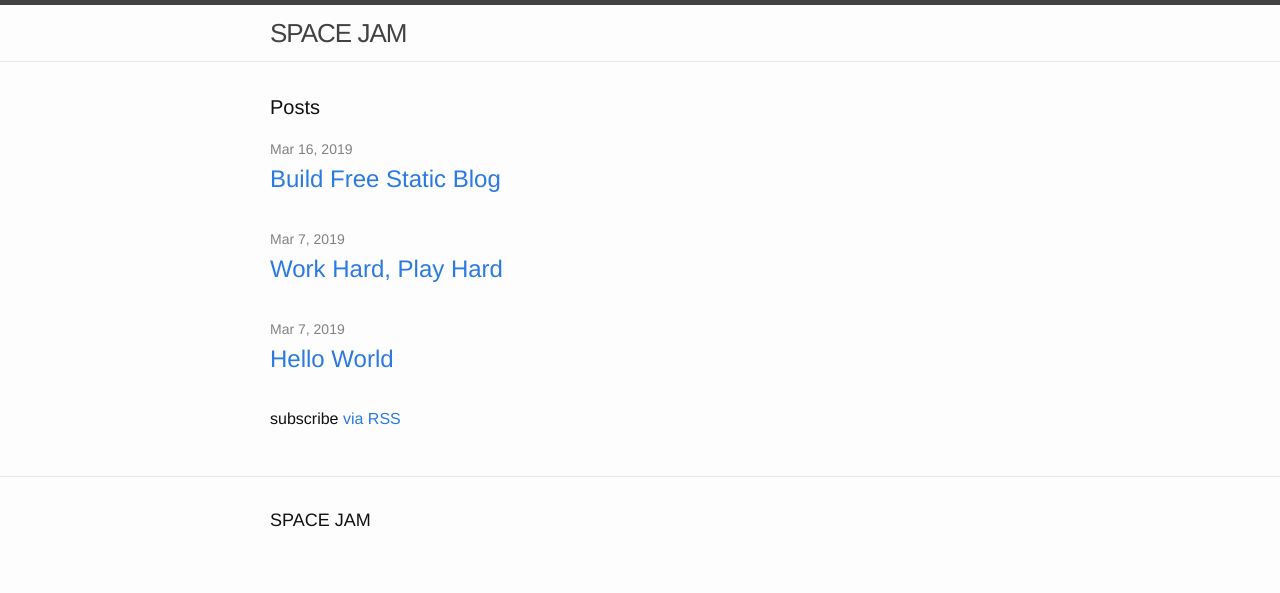
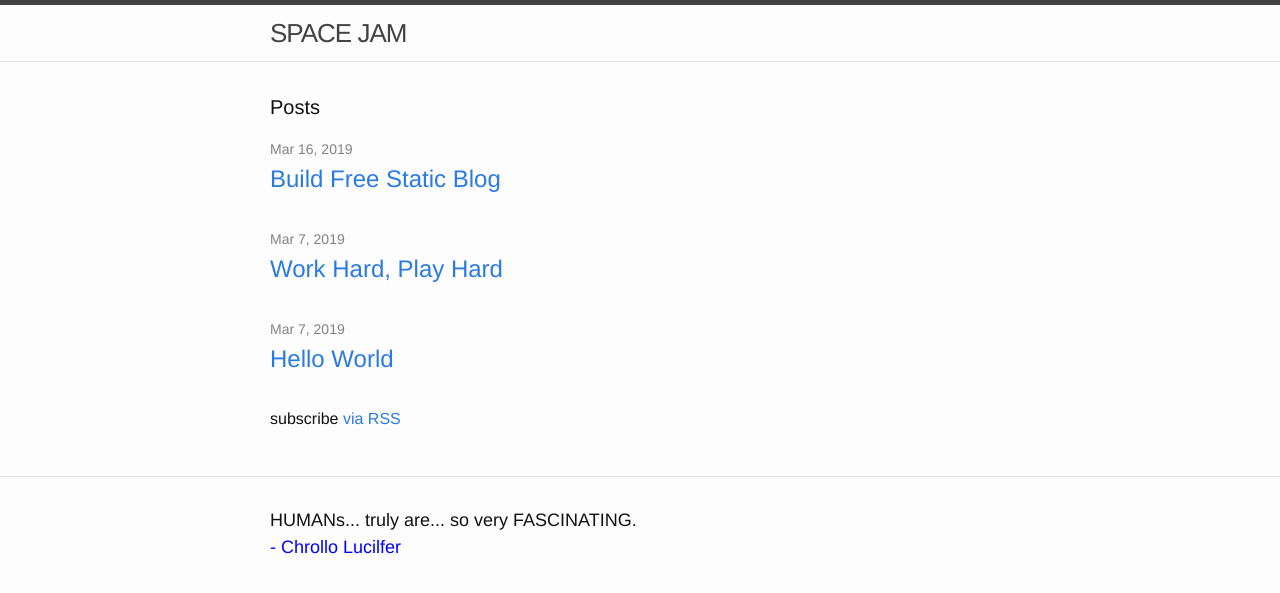
Before and after one commit to hiyuse/hiyuse, a Jekyll site: the page built from index.html, in a window 1280 px wide. Shown: the top 593 px of the page. Built offline with Jekyll 4.4.1, drawn with Linux system fonts in a browser that asks for light colours.

Commit message:
Update footer.html

```diff
--- a/_includes/footer.html
+++ b/_includes/footer.html
@@ -2,7 +2,7 @@
 
   <div class="wrapper">
 
-    <h2 class="footer-heading">{{ site.title }}</h2>
+    <h2 class="footer-heading">HUMANs... truly are... so very FASCINATING. <br><font color="blue">- Chrollo Lucilfer</font></h2>
 
   </div>
 
```
